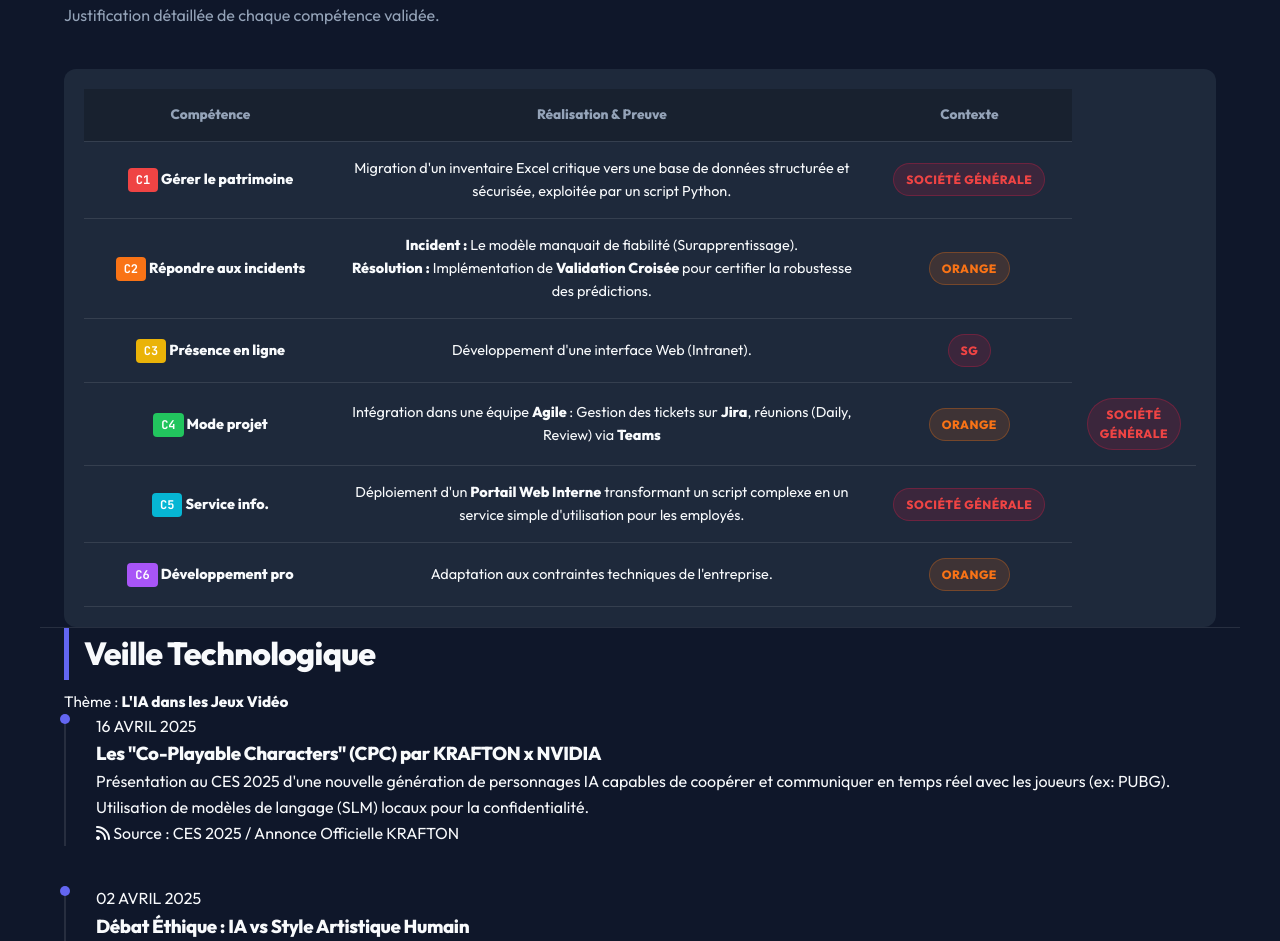
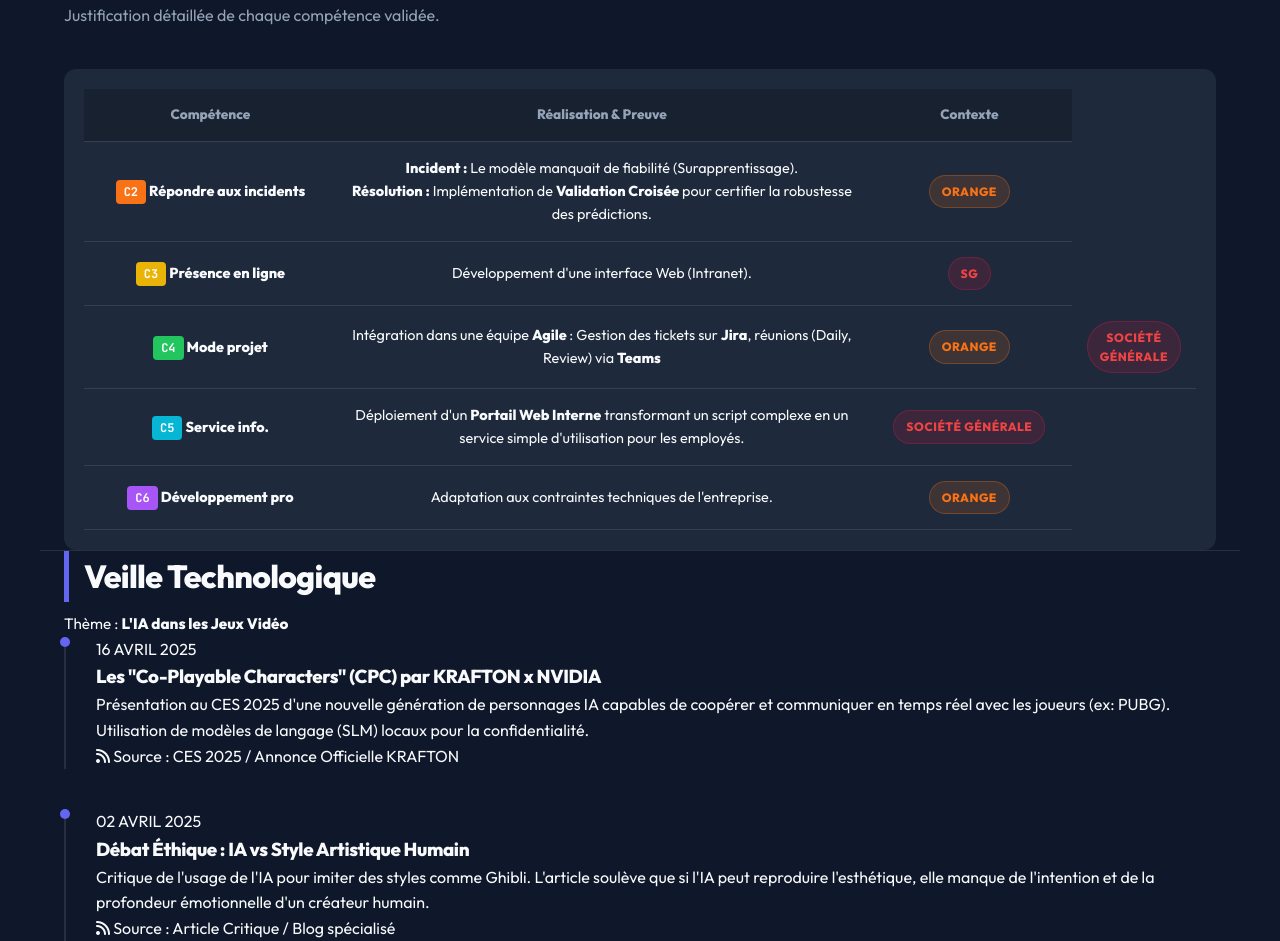
Before and after one commit to dalil7/portfolio, a plain HTML site: page index.html in a window 1280 px wide. Shown: the part 2347-3288 px from the top of the page. Drawn offline with nearby package versions, Linux system fonts and the light colour scheme.

```diff
--- a/index.html
+++ b/index.html
@@ -388,11 +388,7 @@
           </tr>
         </thead>
         <tbody>
-          <tr>
-            <td><span class="skill-badge c1">C1</span> <span class="skill-name">Gérer le patrimoine</span></td>
-            <td>Migration d'un inventaire Excel critique vers une base de données structurée et sécurisée, exploitée par un script Python.</td>
-            <td><span class="context-tag ctx-sg">Société Générale</span></td>
-          </tr>
+
 
           <tr>
             <td><span class="skill-badge c2">C2</span> <span class="skill-name">Répondre aux incidents</span></td>
```
